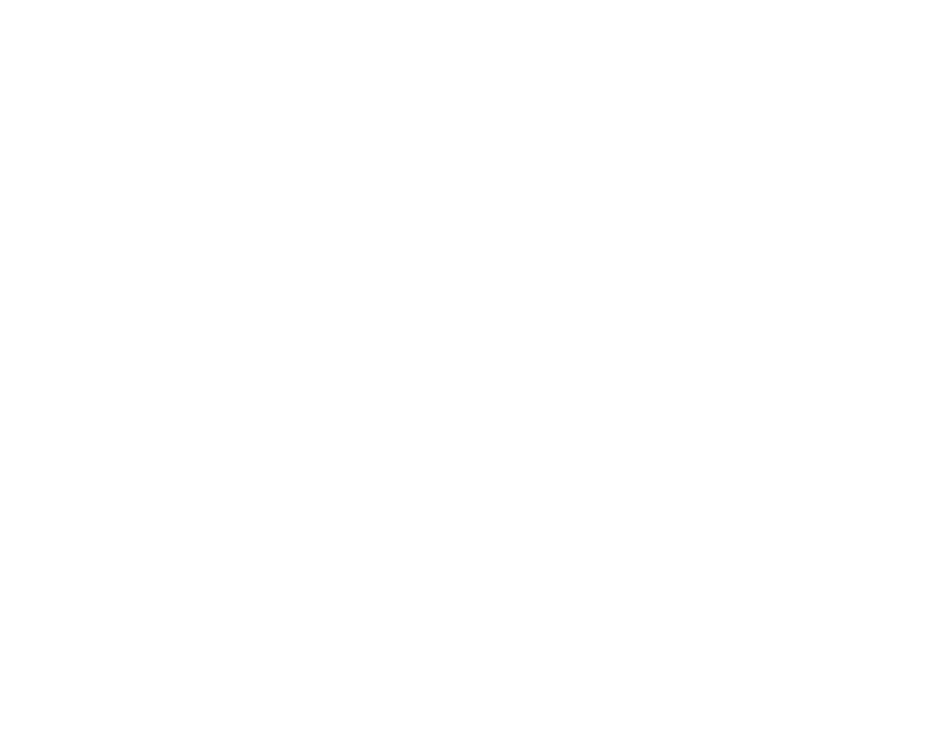
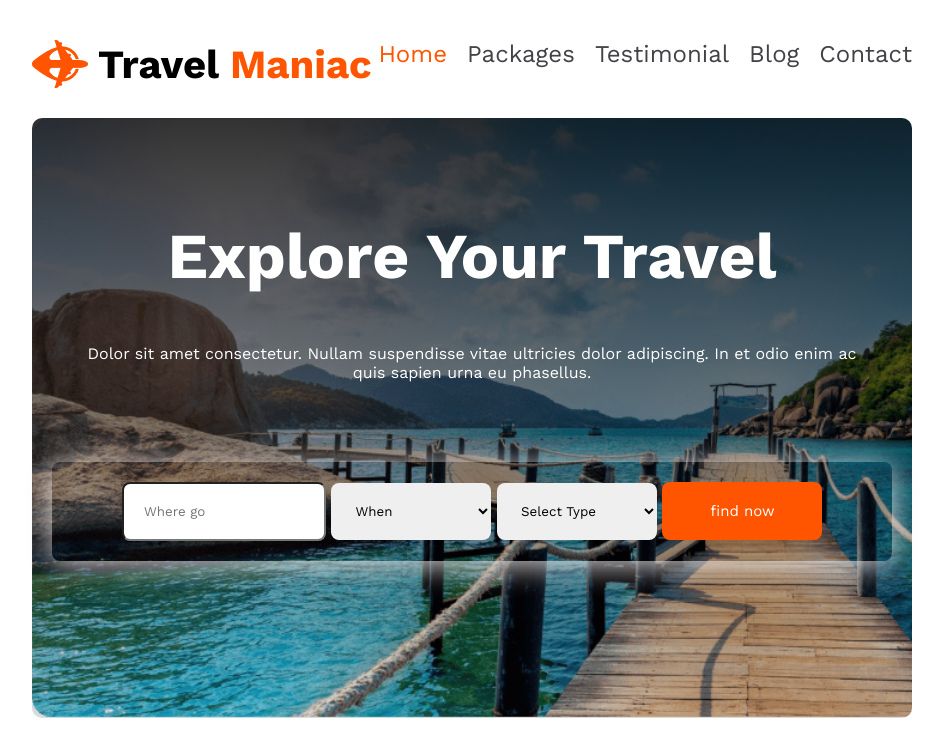
Before and after one commit to AkashAhmed007/Assignment-2, a plain HTML site: page index.html in a window 1280 px wide. Shown: the whole page, without its empty margins (168-1111 px from the left). Drawn offline with nearby package versions, Linux system fonts and the light colour scheme.

Commit message:
header section initial complete

```diff
--- a/index.html
+++ b/index.html
@@ -4,8 +4,56 @@
     <meta charset="UTF-8">
     <meta name="viewport" content="width=device-width, initial-scale=1.0">
     <title>Travel Maniac</title>
+    <link rel="stylesheet" href="style.css">
 </head>
 <body>
+    <header>
+        <nav class="nav-container">
+            <div class="logo-section">
+                <img src="Images/Group 40071 (2).png" alt="Logo">
+                <h1>Travel <span class="special">Maniac</span></h1>
+            </div>
+            <div class="menu-section">
+                <div class="menu-item">
+                    <ul>
+                        <li><a href="#"><span class="special">Home</span></a></li>
+                        <li><a href="#">Packages</a></li>
+                        <li><a href="#">Testimonial</a></li>
+                        <li><a href="#">Blog</a></li>
+                        <li><a href="#">Contact</a></li>
+                    </ul>
+                </div>
+            </div>
+        </nav>
 
+        <div class="banner-container">
+            <div class="banner-text">
+                <h1>Explore Your Travel</h1>
+                <p>Dolor sit amet consectetur. Nullam suspendisse vitae ultricies dolor adipiscing. In et odio enim ac quis sapien urna eu phasellus.</p>
+            </div>
+            <div class="banner-input">
+                <input class="input-text" type="text" placeholder="Where go">
+                <select class="select-option">
+                    <option value="when">When</option>
+                </select>
+                <select class="select-option">
+                    <option value="type">Select Type</option>
+                </select>
+                <button class="btn-primary"><a href="">find now</a></button>
+            </div>
+        </div>
+    </header>
+
+    <main>
+        <div class="popular-tour-container">
+            <div class="popular-text-description">
+
+            </div>
+            <img src="" alt="">
+        </div>
+    </main>
+    <footer>
+
+    </footer>
 </body>
 </html>
--- a/style.css
+++ b/style.css
@@ -0,0 +1,125 @@
+@import url('https://fonts.googleapis.com/css2?family=Merriweather:wght@400;700;900&family=Mulish:wght@400;500;700&family=Open+Sans:wght@400;500;700;800&family=Work+Sans:wght@400;500;600;700&display=swap');
+
+*{
+    font-family: 'Merriweather', serif;
+    font-family: 'Mulish', sans-serif;
+    font-family: 'Open Sans', sans-serif;
+    font-family: 'Work Sans', sans-serif;
+    margin:0;
+    padding:0;
+}
+
+body{
+    max-width: 1400px;
+    padding: 40px 200px;
+}
+/* header:nav-section */
+.nav-container{
+    display: flex;
+    justify-content: space-between;
+}
+.logo-section{
+    display: flex;
+    justify-content: space-between;
+    align-items: center;
+    gap: 10px;
+}
+.logo-section h1{
+    font-size: 2.5rem;
+    font-weight: 800;
+}
+.special{
+    color: #FF5400;
+}
+.menu-section .menu-item ul{
+    display: flex;
+    justify-content: center;
+    align-items: center;
+    gap: 20px;
+}
+.menu-item ul li{
+    list-style-type: none;
+    font-size: 1.5rem;
+
+}
+.menu-item ul li a{
+    color:#424247;
+    font-weight: 400;
+    text-decoration: none;
+}
+/* header: Banner section style */
+
+.banner-container{
+    background-image:linear-gradient(to top, rgba(0,0,0,0.1),rgba(0,0,0,0.8)),url('Images/banner.png');
+    background-repeat: no-repeat;
+    background-size: cover;
+    height: 600px;
+    border-radius: 10px;
+}
+.banner-text{
+    max-width: 800px;
+    margin: 30px auto;
+    padding: 50px;
+}
+.banner-text h1{
+    font-size: 4rem;
+    color:#FFF;
+    font-weight: 800;
+    font-style: normal;
+    text-align: center;
+    margin: 50px 0;
+}
+.banner-text p{
+    color: #FFF;
+    font-weight: 400;
+    font-style: normal;
+    text-align: center;
+}
+.banner-input{
+    width: 800px;
+    margin: 0 auto;
+    padding: 20px;
+    border-radius: 8px;
+    color:#FFF;
+    box-shadow: 0px 4px 30px 0px rgba(234, 229, 229, 0.944);
+    opacity: 1.5;
+}
+.input-text{
+    outline: none;
+    border-radius: 8px;
+    padding:20px 20px;
+    margin-left:50px;
+    width: 20%;
+}
+.select-option{
+    border: none;
+    outline: none;
+    border-radius: 8px;
+    padding:20px 20px;
+    margin:0;
+    width: 20%;
+}
+.btn-primary{
+    background-color:#FF5400;
+    border: none;
+    outline: none;
+    border-radius: 8px;
+    padding:20px 20px;
+    margin:0;
+    width: 20%;
+}
+.btn-primary a{
+    text-decoration: none;
+    color:#FFF;
+    font-size: 15px;
+}
+    /* border-radius: 8px;
+    background: #FFF;
+    box-shadow: 0px 4px 30px 0px rgba(0, 0, 0, 0.06);
+    padding: 20px;
+    margin-bottom: 20px;
+    border-radius: 8px;
+    background: rgba(255, 255, 255, 0.30);
+
+
+    */
```
Also changed, not shown: Images/banner.png (renamed from Images/Group 13 (1) (1).png), Images/search.png (added).
